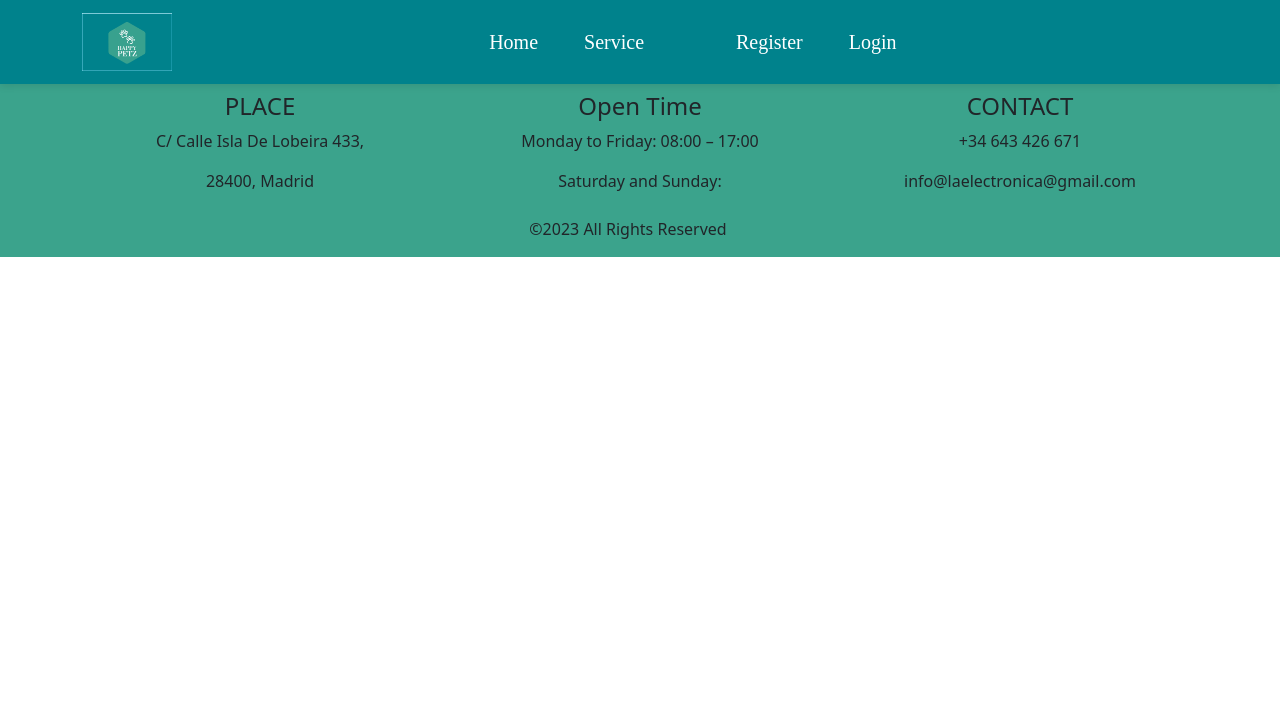
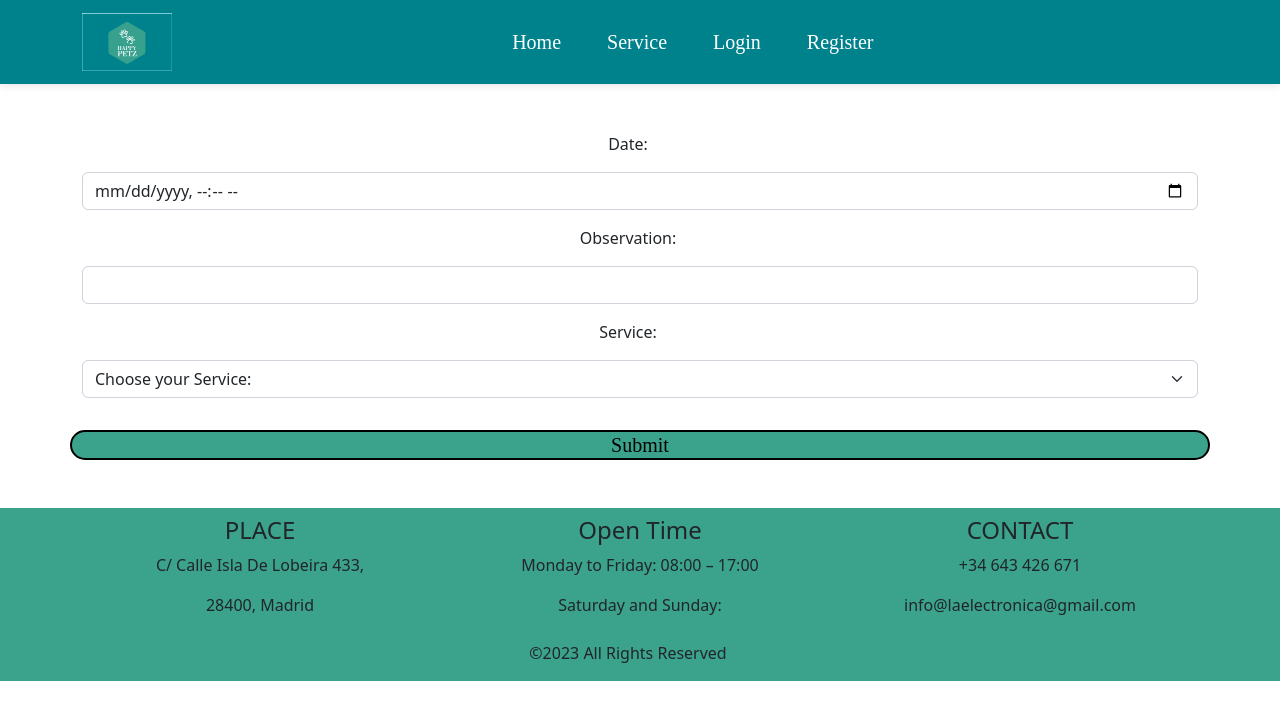
Before and after one commit to JRamonS/jrrs-geekshubs-final-front, a React (Vite) app: page /appointment/1 in a window 1280 px wide. Shown: the top 720 px of the page. Built offline with nearby package versions, Linux system fonts and the light colour scheme.

Commit message:
feat: add request appointment, create petSlice and set the function that allows to see create appointment only for the chosen pet.

```diff
--- a/src/App/store.js
+++ b/src/App/store.js
@@ -6,10 +6,12 @@
 import userSlice from '../pages/userSlice';
 import { configureStore } from '@reduxjs/toolkit';
 import detailSlice from '../pages/detailSlice';
+import petSlice from '../pages/petSlice';
 
 const reducers = combineReducers({
     user: userSlice,
-    detail: detailSlice
+    detail: detailSlice,
+    pet: petSlice,
 })
 
 const persistConfig = {
--- a/src/Components/NavBar/NavBar.jsx
+++ b/src/Components/NavBar/NavBar.jsx
@@ -1,133 +1,123 @@
-import React from 'react'
-import { Container, Nav, Navbar } from 'react-bootstrap'
-import { Link } from 'react-router-dom'
-import "./NavBar.css"
-import Logo from '../../assets/Logo.png'
-import { useDispatch, useSelector } from 'react-redux'
-import { userData, userout } from '../../pages/userSlice'
+// import React from 'react'
+// import { Container, Nav, Navbar } from 'react-bootstrap'
+// import { Link } from 'react-router-dom'
+// import "./NavBar.css"
+// import Logo from '../../assets/Logo.png'
+// import { useDispatch, useSelector } from 'react-redux'
+// import { userData, userout } from '../../pages/userSlice'
+
+// export const NavBar = () => {
+
+//   const ReduxCredentials = useSelector(userData)
+
+//   const dispatch = useDispatch();
+
+//   const logout = () => {
+//     dispatch(userout({ credentials: {}, token: '' }));
+//     return navigate("/login");
+//   };
+//   // console.log(ReduxCredentials.credentials.token.data.role_id);
+
+//   return (
+//     <>
+//     <Navbar sticky='top' expand="lg" className='nav'>
+//       <Container>
+//       <Navbar.Brand as= {Link} to = "/home">
+//       <img src={Logo} className='logo'/>
+//       </Navbar.Brand>
+//         <Navbar.Toggle aria-controls="basic-navbar-nav" />
+//         <Navbar.Collapse id="basic-navbar-nav">
+//           <Nav className="mx-auto">
+
+//             <Nav.Link as= {Link} to = "/home" className="text-white ">Home</Nav.Link>
+//             <Nav.Link as= {Link} to = "/service" className="text-white">Service</Nav.Link>
+//             <Nav.Link as={Link} to="/userProfile" className="text-white">
+//               <div>{ReduxCredentials?.credentials?.token?.data?.name}</div>
+//             </Nav.Link>
+
+//             {ReduxCredentials?.credentials?.token?.data?.role_id === 1 && (
+//               <>
+//               <Nav.Link as={Link} to="/petRegistration" className="text-white ">PetRegistration</Nav.Link>
+//               <Nav.Link as={Link} to="/appointment" className="text-white ">Appointment</Nav.Link>
+//               <Nav.Link as={Link} to="/seeAppointment" className="text-white ">SeeAppointment</Nav.Link>
+//               <Nav.Link as={Link} to="/seePet" className="text-white ">SeePet</Nav.Link>
+//               <Nav.Link as={Link} to="/logout" className="text-white " onClick={() => logout()}>
+//                 Logout
+//               </Nav.Link>
+//               </>
+//             )}
+
+//             {ReduxCredentials?.credentials?.token?.data?.role_id !== 1 && (
+//               <>
+//               <Nav.Link as= {Link} to = "/register" className="text-white">Register</Nav.Link>
+//               <Nav.Link as= {Link} to = "/login" className="text-white">Login</Nav.Link>
+//               </>
+//             )}
+//           </Nav>
+//         </Navbar.Collapse>
+//       </Container>
+//     </Navbar>
+//     </>
+//   )
+// }
+
+import React, { useState } from 'react';
+import { Container, Nav, Navbar } from 'react-bootstrap';
+import { Link } from 'react-router-dom';
+import "./NavBar.css";
+import Logo from '../../assets/Logo.png';
+import { useDispatch, useSelector } from 'react-redux';
+import { userData, userout } from '../../pages/userSlice';
 
 export const NavBar = () => {
-
-  const ReduxCredentials = useSelector(userData)
-
+  const ReduxCredentials = useSelector(userData);
   const dispatch = useDispatch();
 
   const logout = () => {
     dispatch(userout({ credentials: {}, token: '' }));
     return navigate("/login");
   };
-  // console.log(ReduxCredentials.credentials.token.data.role_id);
+
+  const [selectedPet, setSelectedPet] = useState(null);
+
+  const isLoggedIn = ReduxCredentials?.credentials?.token?.data !== undefined;
 
   return (
     <>
       <Navbar sticky='top' expand="lg" className='nav'>
         <Container>
-      <Navbar.Brand as= {Link} to = "/home">
+          <Navbar.Brand as={Link} to="/home">
             <img src={Logo} className='logo'/>
           </Navbar.Brand>
           <Navbar.Toggle aria-controls="basic-navbar-nav" />
           <Navbar.Collapse id="basic-navbar-nav">
             <Nav className="mx-auto">
-
-            <Nav.Link as= {Link} to = "/home" className="text-white ">Home</Nav.Link>
-            <Nav.Link as= {Link} to = "/service" className="text-white">Service</Nav.Link>
-            <Nav.Link as={Link} to="/userProfile" className="text-white">
-              <div>{ReduxCredentials?.credentials?.token?.data?.name}</div>
-            </Nav.Link>
-
-            {ReduxCredentials?.credentials?.token?.data?.role_id === 1 && (
+              <Nav.Link as={Link} to="/home" className="text-white">Home</Nav.Link>
+              <Nav.Link as={Link} to="/service" className="text-white">Service</Nav.Link>
+              {isLoggedIn && (
                 <>
-              <Nav.Link as={Link} to="/petRegistration" className="text-white ">PetRegistration</Nav.Link>
-              <Nav.Link as={Link} to="/appointment" className="text-white ">Appointment</Nav.Link>
-              <Nav.Link as={Link} to="/seeAppointment" className="text-white ">SeeAppointment</Nav.Link>
-              <Nav.Link as={Link} to="/seePet" className="text-white ">SeePet</Nav.Link>
-              <Nav.Link as={Link} to="/logout" className="text-white " onClick={() => logout()}>
-                Logout
-              </Nav.Link>
+                  <Nav.Link as={Link} to="/petRegistration" className="text-white">Pet Registration</Nav.Link>
+                  <Nav.Link as={Link} to="/seePet" className="text-white">See Pets</Nav.Link>
                 </>
               )}
-
-            {ReduxCredentials?.credentials?.token?.data?.role_id !== 1 && (
+              {selectedPet && isLoggedIn && (
                 <>
-              <Nav.Link as= {Link} to = "/register" className="text-white">Register</Nav.Link>
-              <Nav.Link as= {Link} to = "/login" className="text-white">Login</Nav.Link>
+                  <Nav.Link as={Link} to={`/appointment/${selectedPet.id}`} className="text-white">Appointment</Nav.Link>
+                  <Nav.Link as={Link} to={`/seeAppointment/${selectedPet.id}`} className="text-white">See Appointments</Nav.Link>
                 </>
               )}
-
-
-
-
-
-
-
+              {isLoggedIn ? (
+                <Nav.Link as={Link} to="/logout" className="text-white" onClick={() => logout()}>Logout</Nav.Link>
+              ) : (
+                <>
+                  <Nav.Link as={Link} to="/login" className="text-white">Login</Nav.Link>
+                  <Nav.Link as={Link} to="/register" className="text-white">Register</Nav.Link>
+                </>
+              )}
             </Nav>
           </Navbar.Collapse>
         </Container>
       </Navbar>
     </>
-  )
-}
-
-//   const ReduxCredentials = useSelector(userData)
-
-//   const dispatch = useDispatch();
-
-
-
-//   const logout = () => {
-//     dispatch(userout({ credentials: {}, token: '' }));
-//     return navigate("/login");
-//   };
-//   console.log(ReduxCredentials.credentials.token.data.name);
-
-//   return (
-//     <>
-
-
-
-// <Navbar sticky='top' collapseOnSelect expand="md" className='nav'>
-//   <Container>
-//     <Navbar.Brand as={Link} to="/home"><span>Town</span>Dental</Navbar.Brand>
-//     <Navbar.Toggle aria-controls="basic-navbar-nav" />
-//     <Navbar.Collapse id="basic-navbar-nav">
-//       <Nav className="mx-auto">
-
-//         <Nav.Link as={Link} to="/home" className='NavDesign'>Home</Nav.Link>
-//         <Nav.Link as={Link} to="/treatment" className='NavDesign'>Treatment</Nav.Link>
-//         <Nav.Link className='perfil NavDesign' as={Link} to='/userProfile'>
-//           <div>{ReduxCredentials?.credentials?.token?.data?.name}</div>
-//         </Nav.Link>
-
-//         {ReduxCredentials?.credentials?.decodificado?.rolId === 1 && (
-//           <>
-//             <Nav.Link as={Link} to='/logout' onClick={() => logout()}>Logout</Nav.Link>
-//             <Nav.Link as={Link} to='/allUsers' className='NavDesign'>AllUsers</Nav.Link>
-//           </>
-//         )}
-
-//         {ReduxCredentials?.credentials?.decodificado?.rolId === 2 && (
-//           <>
-//             <Nav.Link as={Link} to='/logout' onClick={() => logout()}>Logout</Nav.Link>
-//             <Nav.Link as={Link} to='/AppointmentAll' className='NavDesign'>AppointmentAll</Nav.Link>
-//           </>
-//         )}
-
-//         {ReduxCredentials?.credentials?.decodificado?.rolId === 3 && (
-//           <>
-//             <Nav.Link as={Link} to='/logout' className='NavDesign' onClick={() => logout()}>Logout</Nav.Link>
-//             <Nav.Link as={Link} to='/AppointmentsAsClient' className='NavDesign'>Appointment</Nav.Link>
-//             <Nav.Link as={Link} to='/bookAppointment' className='NavDesign'>BOOK</Nav.Link>
-//           </>
-//         )}
-
-//         {ReduxCredentials?.credentials?.decodificado?.rolId !== 1 && ReduxCredentials?.credentials?.decodificado?.rolId !== 2 && ReduxCredentials?.credentials?.decodificado?.rolId !== 3 && (
-//           <>
-//             <Nav.Link as={Link} to='/login' className='NavDesign'>Login</Nav.Link>
-//             <Nav.Link as={Link} to='/register' className='NavDesign'>Register</Nav.Link>
-//           </>
-//         )}
-
-//       </Nav>
-//     </Navbar.Collapse>
-//   </Container>
-// </Navbar>
+  );
+};
--- a/src/pages/Appointment/Appointment.jsx
+++ b/src/pages/Appointment/Appointment.jsx
@@ -1,10 +1,160 @@
-import React from 'react'
-import "./Appointment.css"
+import React, { useState, useEffect } from "react";
+import "./Appointment.css";
+import { useNavigate } from "react-router-dom";
+import { newAppointment } from "../../Services/apiCalls";
+import { Col, Container, Form, Row } from "react-bootstrap";
+import { InputText } from "../../Components/InputText/InputText";
+import { useSelector } from "react-redux";
+import { userData } from "../userSlice";
+import { petData } from "../petSlice";
 
 export const Appointment = () => {
+  const navigate = useNavigate();
+
+  const credentialsRdx = useSelector(userData);
+  const petCredential = useSelector(petData);
+
+
+  const petId = petCredential.choosenPet.id;
+
+  const [infoAppointment, setInfoAppointment] = useState({
+    observation: "",
+    dateTime: "",
+    service_id: "",
+    pet_id: petId,
+  });
+
+  const [service, setService] = useState([
+    {
+      id: 1,
+      name: "Bath",
+    },
+    {
+      id: 2,
+      name: "Nails Cutting",
+    },
+    {
+      id: 3,
+      name: "Haircut",
+    },
+    {
+      id: 4,
+      name: "Toothbrushing",
+    },
+  ]);
+
+  const inputHandler = (e) => {
+    setInfoAppointment((prevState) => ({
+      ...prevState,
+      [e.target.name]: e.target.value,
+    }));
+  };
+
+  const [valiInfoAppointment, setValiInfoAppointment] = useState();
+
+  const [AppointmentAct, setAppointmentAct] = useState(false);
+
+  useEffect(() => {
+    for (let empty in infoAppointment) {
+      if (infoAppointment[empty] === "") {
+        setAppointmentAct(false);
+        return;
+      }
+    }
+
+    for (let validated in valiInfoAppointment) {
+      if (valiInfoAppointment[validated] === false) {
+        setAppointmentAct(false);
+        return;
+      }
+    }
+
+    setAppointmentAct(true);
+  }, [infoAppointment, valiInfoAppointment]);
+
+  const checkError = (e) => {};
+
+  const bookApp = () => {
+    newAppointment(infoAppointment, credentialsRdx.credentials.token.token);
+    setTimeout(() => {
+      navigate("/seeAppointment");
+    }, 500);
+  };
+
+
   return (
-    <div>
+    <div className="h">
+      <Container className="mt-5 mb-5">
+        <Row className="mb-3 rowDesign">
+          <Col id="formGridDate">
+            <div className="d-flex flex-column">
+              <p className="pe-4 nameFieldDesign text-center">Date:</p>
+              <InputText
+                className="dateInputDesign"
+                type={"datetime-local"}
+                name={"dateTime"}
+                required={true}
+                changeFunction={(e) => inputHandler(e)}
+                blurFunction={(e) => checkError(e)}
+              />
+            </div>
+          </Col>
+        </Row>
 
+        <Row className="mb-3 rowDesign">
+          <Col id="formGridDate">
+            <div className="d-flex flex-column">
+              <p className="pe-4 nameFieldDesign text-center">Observation:</p>
+              <InputText
+                className="dateInputDesign"
+                type={"text"}
+                name={"observation"}
+                required={true}
+                changeFunction={(e) => inputHandler(e)}
+                blurFunction={(e) => checkError(e)}
+              />
+            </div>
+          </Col>
+        </Row>
+
+        <Row className="mb-3">
+          <Col id="formGridDate">
+            <Form>
+              <Form.Group className="mb-3">
+                <p className="pe-4 nameFieldDesign text-center">Service:</p>
+                <Form.Select
+                  name={"service_id"}
+                  onChange={(e) => inputHandler(e)}
+                  aria-label="Default select example"
+                >
+                  <option>Choose your Service:</option>
+
+                  {service.map((service) => {
+                    return (
+                      <option key={service.id} value={service.id}>
+                        {service.name}
+                      </option>
+                    );
+                  })}
+                </Form.Select>
+              </Form.Group>
+            </Form>
+          </Col>
+        </Row>
+        <Row className="mb-3  d-flex justify-content-center">
+          <button
+            type="submit"
+            className={
+              AppointmentAct
+                ? "registerSendDeac buttonDesign text-center"
+                : "registerSendDeac buttonDesign text-center"
+            }
+            onClick={bookApp}
+          >
+            Submit
+          </button>
+        </Row>
+      </Container>
     </div>
-  )
-}
+  );
+};
--- a/src/pages/Body/Body.jsx
+++ b/src/pages/Body/Body.jsx
@@ -27,7 +27,7 @@
         <Route path='/login' element={<Login/>}/>
         <Route path='/userProfile' element={<UserProfile/>}/>
         <Route path='/petRegistration' element={<PetRegistration/>}/>
-        <Route path='/appointment' element={<Appointment/>}/>
+        <Route path='/appointment/:id' element={<Appointment/>}/>
         <Route path='/seeAppointment' element={<SeeAppointment/>}/>
         <Route path='/seePet' element={<SeePet/>}/>
       </Routes>
--- /dev/null
+++ b/src/pages/petSlice.js
@@ -0,0 +1,24 @@
+import { createSlice } from '@reduxjs/toolkit';
+
+export const petSlice = createSlice({
+    name: 'pet',
+    initialState: {
+      choosenPet: {}
+    },
+    reducers: {
+      addChoosenPet: (state, action) => {
+        return {
+          ...state,
+          ...action.payload
+        }
+      }
+    }
+
+});
+
+//I export the ACTIONS.....
+export const { addChoosenPet } = petSlice.actions;
+
+export const petData = (state) => state.pet;
+
+export default petSlice.reducer;
```
Also changed, not shown: src/Services/apiCalls.js (+12 -0 lines), src/pages/SeePet/SeePet.jsx (+111 -30 lines). Lines whose indentation alone changed are shown as unchanged.
